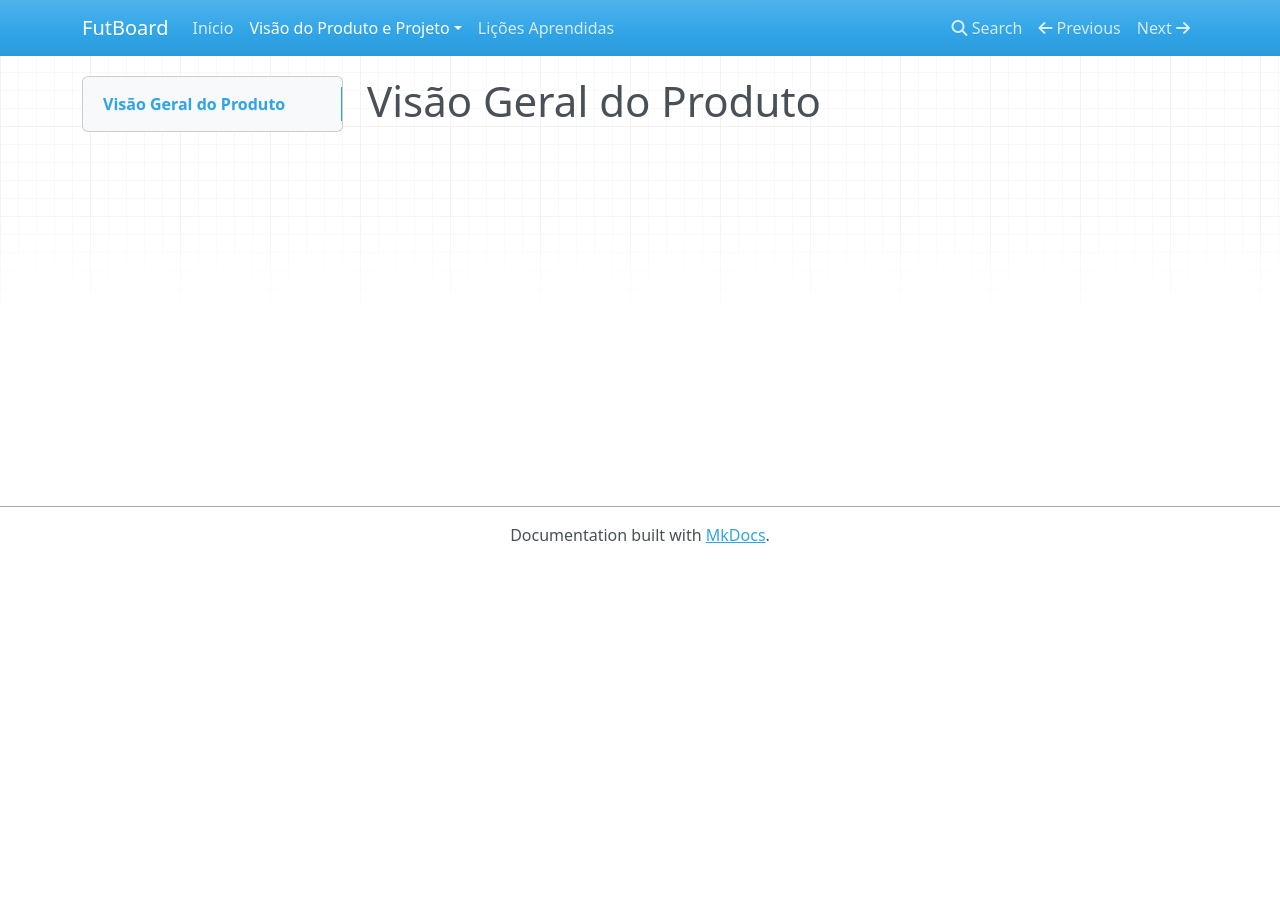
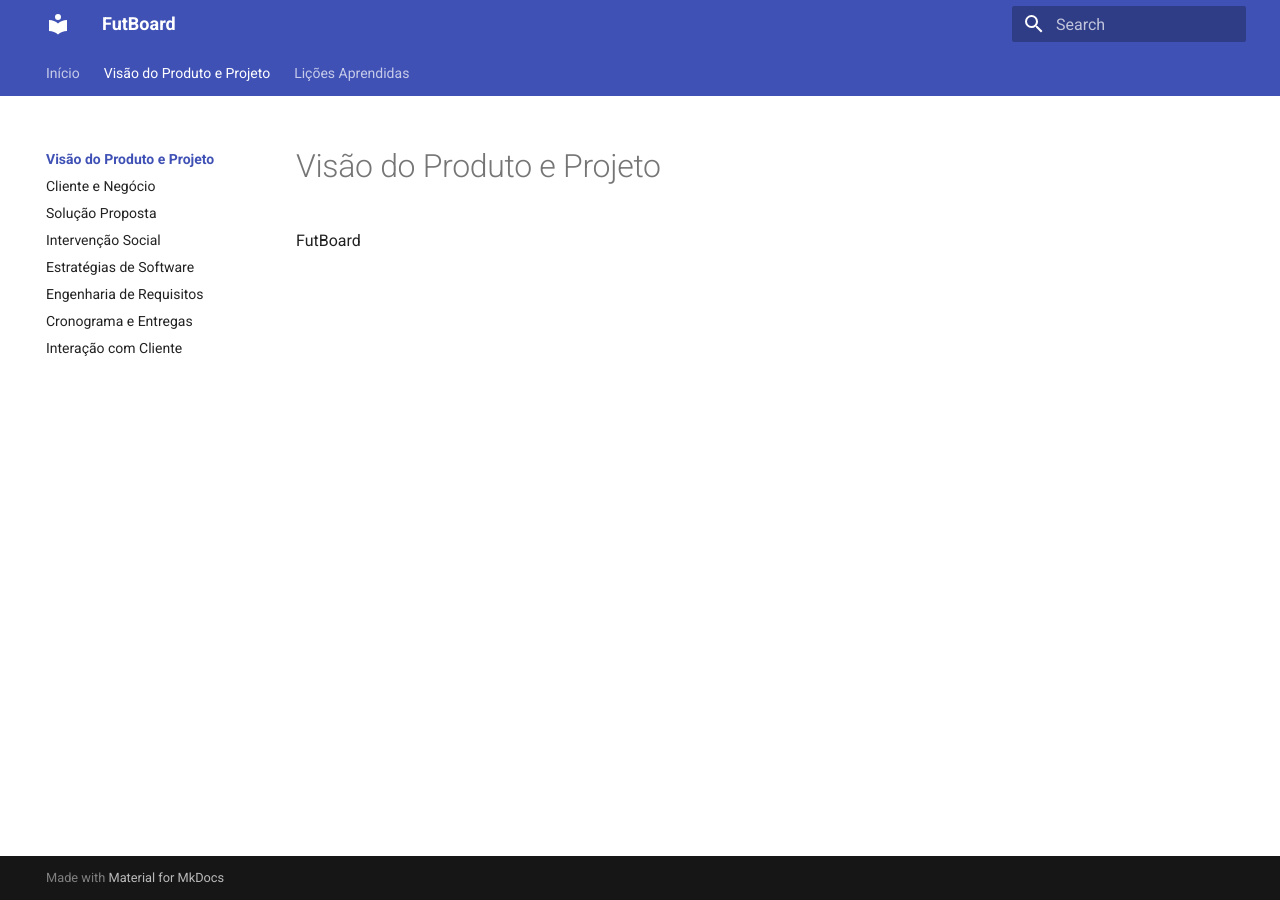
Before and after one commit to mdsreq-fga-unb/REQ-2026.2-T01-FutBoard, an MkDocs documentation site: the page built from docs/visao-produto/index.md, in a window 1280 px wide. Built offline with MkDocs 1.6.1 and Material for MkDocs 9.7.7, drawn with Linux system fonts in a browser that asks for light colours; nearby versions of some CDN libraries.

Commit message:
docs: ajusta barra de navegação para melhor usabilidade e inclui tema material

```diff
--- a/docs/visao-produto.md
+++ /dev/null
@@ -1 +0,0 @@
-#Visão Geral do Produto
--- /dev/null
+++ b/docs/visao-produto/index.md
@@ -0,0 +1,3 @@
+#Visão do Produto e Projeto
+
+FutBoard
--- a/mkdocs.yml
+++ b/mkdocs.yml
@@ -1,14 +1,22 @@
 site_name: FutBoard
 
 theme:
-  name: mkdocs
+  name: material
   features:
     - navigation.tabs
+    - navigation.sections
+    - navigation.expand
+    - navigation.indexes
+    - navigation.top
+    - toc.integrate
+  palette:
+    - scheme: default
+      primary: indigo
 
 nav:
   - Início: index.md
   - Visão do Produto e Projeto:
-      - Visão Geral: visao-produto.md
+      - visao-produto/index.md
       - Cliente e Negócio: visao-produto/cenario-atual.md
       - Solução Proposta: visao-produto/solucao-proposta.md
       - Intervenção Social: visao-produto/intervencao-social.md
```
Also changed, not shown: 1 other file.
